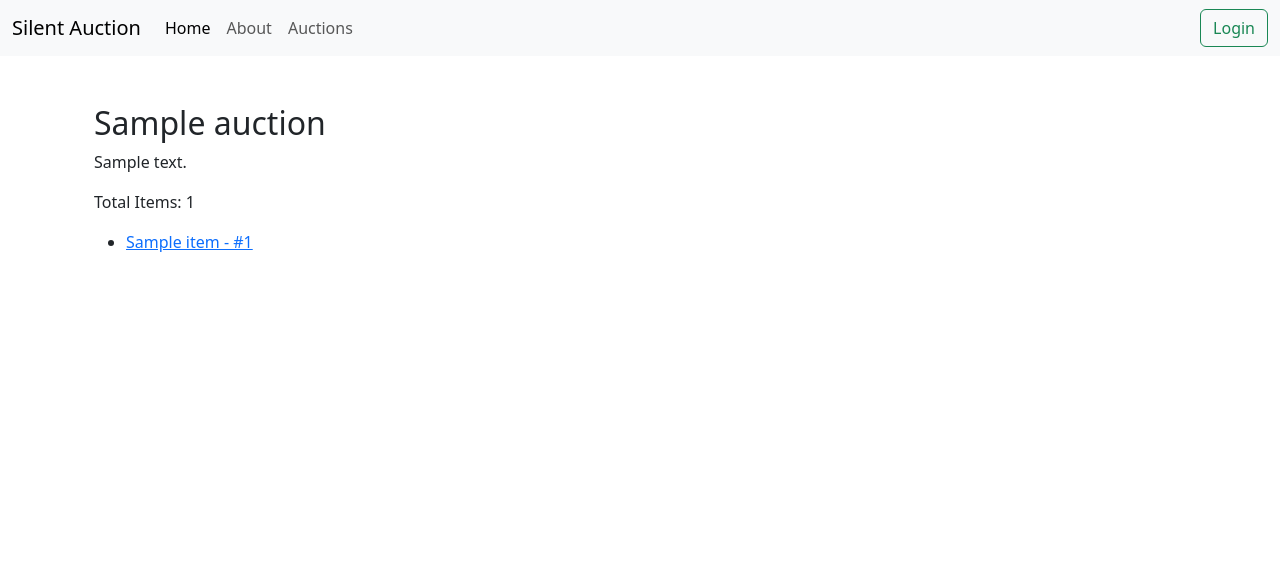
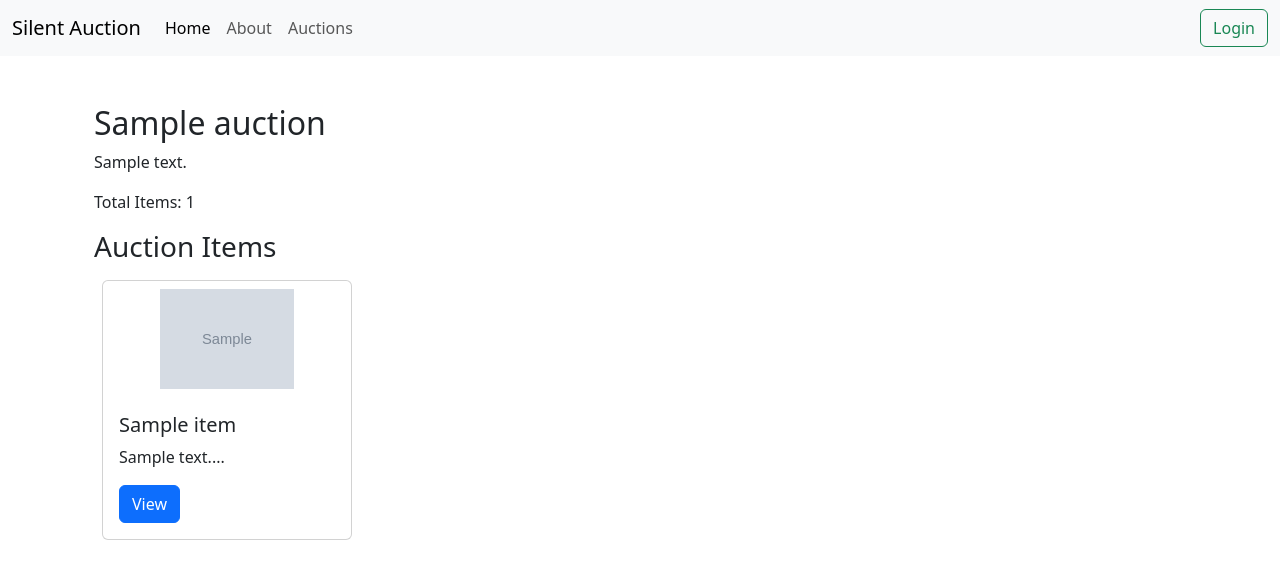
Before and after one commit to spwisner/silent-auction, a Flask app: page /auctions/1 in a window 1280 px wide. Shown: the top 579 px of the page. Run offline with Flask 2, Linux system fonts and the light colour scheme; tables that the repository leaves empty hold one stand-in row (values such as "Sample post"); grey boxes marked "Sample" are stand-in pictures.

Commit message:
Update styling for views page

```diff
--- a/silentauction/auctions/templates/auctions/view.html
+++ b/silentauction/auctions/templates/auctions/view.html
@@ -6,10 +6,24 @@
     <p>{{auction.description}}</p>
     <p>Total Items: {{auction_items.count()}}</p>
   </div>
-  <ul>
-    {% for auction_item in auction_items %}
-    <li><a href="/auction-items/{{auction_item.id}}">{{auction_item.name}} - #{{auction_item.id}}</a></li>
-    {% endfor %}
-  </ul>
+  <h3>Auction Items</h3>
+  <div class="d-flex flex-wrap">
+    {% if auction_items.count() > 0 %}
+      {% for auction_item in auction_items %}
+        <div class="card m-2" style="width: 250px">
+          <div class="d-flex justify-content-center">
+            <img style="max-width: 150px;" class="card-img-top p-2" src="{{ url_for('static', filename=auction_photos[loop.index -1].filename) }}"  alt="...">
+          </div>
+          <div class="card-body">
+            <h5 class="card-title">{{auction_item.name}}</h5>
+            <p class="card-text">{{auction_item.description[:97]}}...</p>
+            <a href="/auction-items/{{auction_item.id}}" class="btn btn-primary">View</a>
+          </div>
+        </div>
+      {% endfor %}
+    {% else %}
+      <p>No auction items. Please check back later.</p>
+    {% endif %}
+  </div>
 </div>
 {% endblock %}
--- a/silentauction/auctions/views.py
+++ b/silentauction/auctions/views.py
@@ -1,7 +1,7 @@
 from flask import Blueprint, render_template, redirect, url_for
 from silentauction.auctions.forms import CreateForm
 from silentauction import db
-from silentauction.models import Auction, AuctionItem
+from silentauction.models import Auction, AuctionItem, Photo
 
 auctions_blueprint = Blueprint('auctions', __name__,
                                template_folder='templates/auctions')
@@ -32,28 +32,22 @@ def create():
 
     return render_template('create.html', form=form)
 
+default_auction_photo = {
+    "id": -1,
+    "filename": "no-image-available.png",
+    "caption": ""
+}
+
 @auctions_blueprint.route('/<int:auction_id>')
 def view_auction(auction_id):
-    # Use the record_id in your view logic (e.g., fetch the record from the database)
-    # For now, let's just return a simple response
-
     auction = Auction.query.get(auction_id)
     auction_items = AuctionItem.query.filter_by(auction_id=auction_id)
-    print(type(auction_items))
-    return render_template('view.html', auction_items=auction_items, auction=auction)
+    auction_item_ids = [item.id for item in auction_items]
 
+    auction_photos = []
+    for auction_item_id in auction_item_ids:
+        photo = Photo.query.filter_by(auction_item_id = auction_item_id).first()
+        photo = default_auction_photo if photo is None else photo
+        auction_photos = [*auction_photos, photo]
 
-# def add():
-#     form = AddForm()
-
-#     if form.validate_on_submit():
-#         name = form.name.data
-
-#         # Add new Puppy to database
-#         new_pup = Puppy(name)
-#         db.session.add(new_pup)
-#         db.session.commit()
-
-#         return redirect(url_for('puppies.list'))
-
-#     return render_template('add.html',form=form)
+    return render_template('view.html', auction_items=auction_items, auction=auction, auction_photos=auction_photos)
```
Also changed, not shown: README.md, silentauction/static/no-image-available.png (added).
